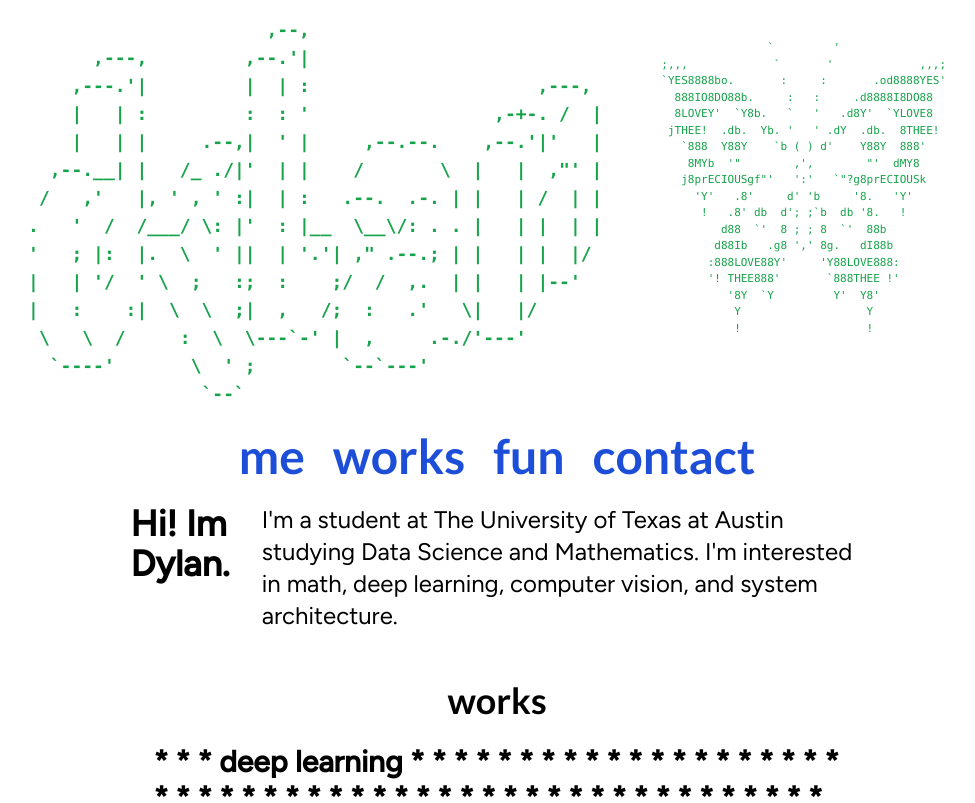
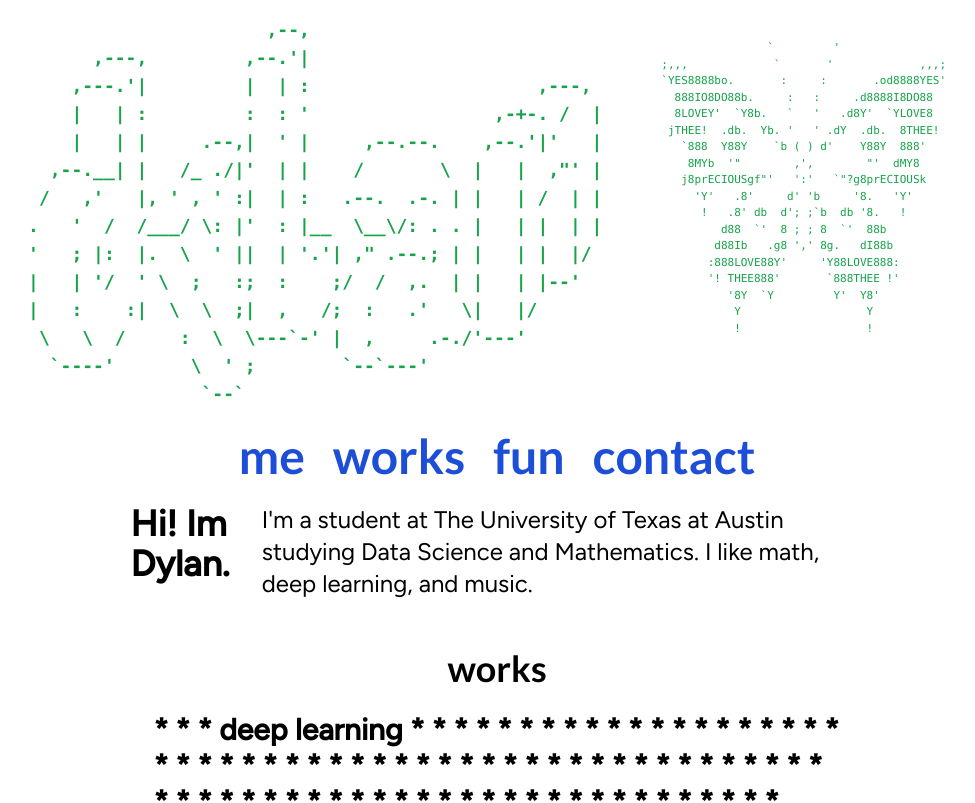
Before and after one commit to baolong281/baolong281.github.io, a Next.js app: page / in a window 1280 px wide. Shown: the top 803 px of the page, without its empty margins (143-1118 px from the left). Built offline with nearby package versions, Linux system fonts and the light colour scheme; a web font is replaced by a local one.

Commit message:
updated bio

```diff
--- a/src/pages/index.tsx
+++ b/src/pages/index.tsx
@@ -79,7 +79,7 @@
             </div>
             <div className="text-bafse flex justify-center align-middle md:text-2xl">
               {
-                "I'm a student at The University of Texas at Austin studying Data Science and Mathematics. I'm interested in math, deep learning, computer vision, and system architecture."
+                "I'm a student at The University of Texas at Austin studying Data Science and Mathematics. I like math, deep learning, and music."
               }
             </div>
           </div>
```
